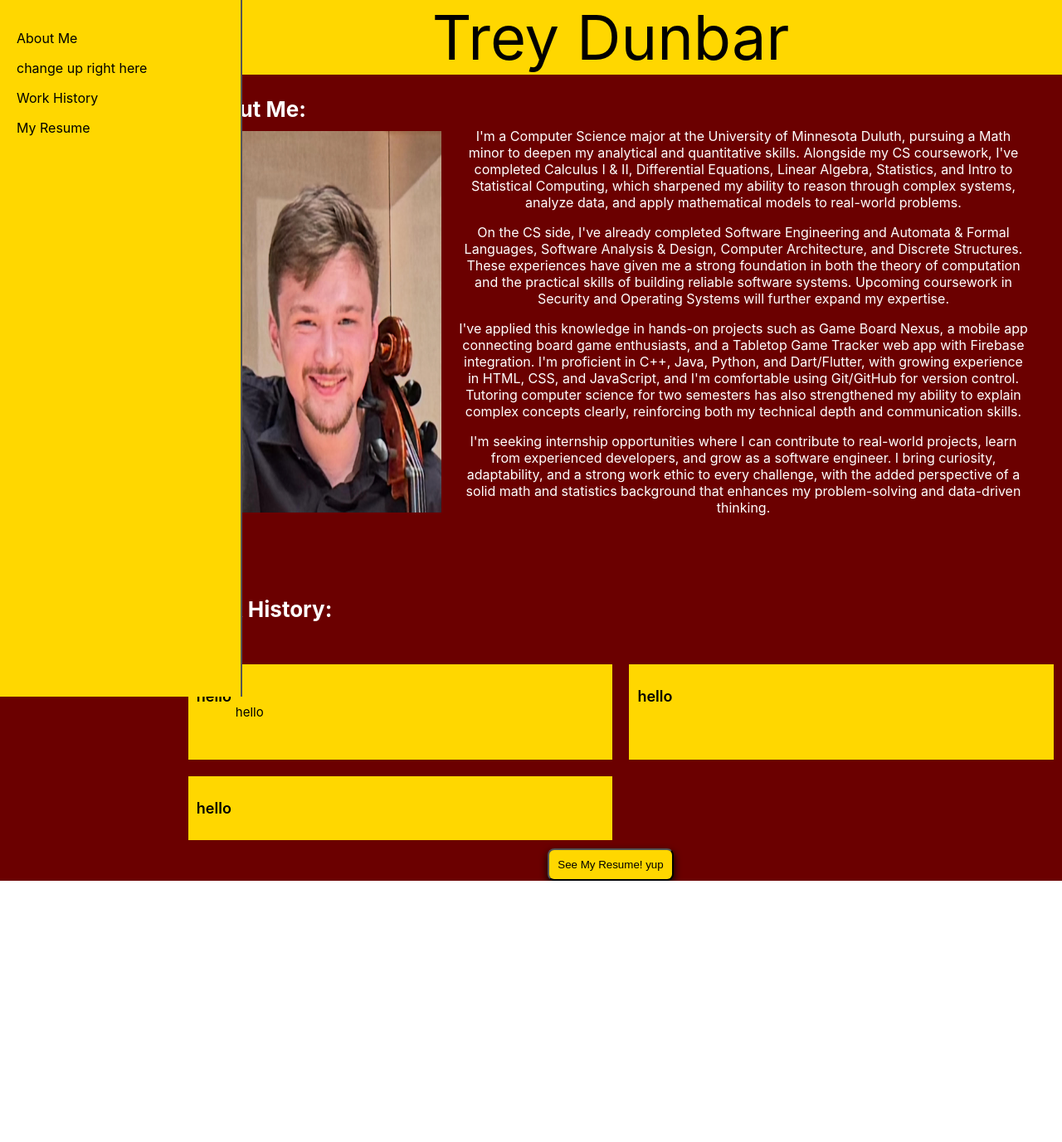
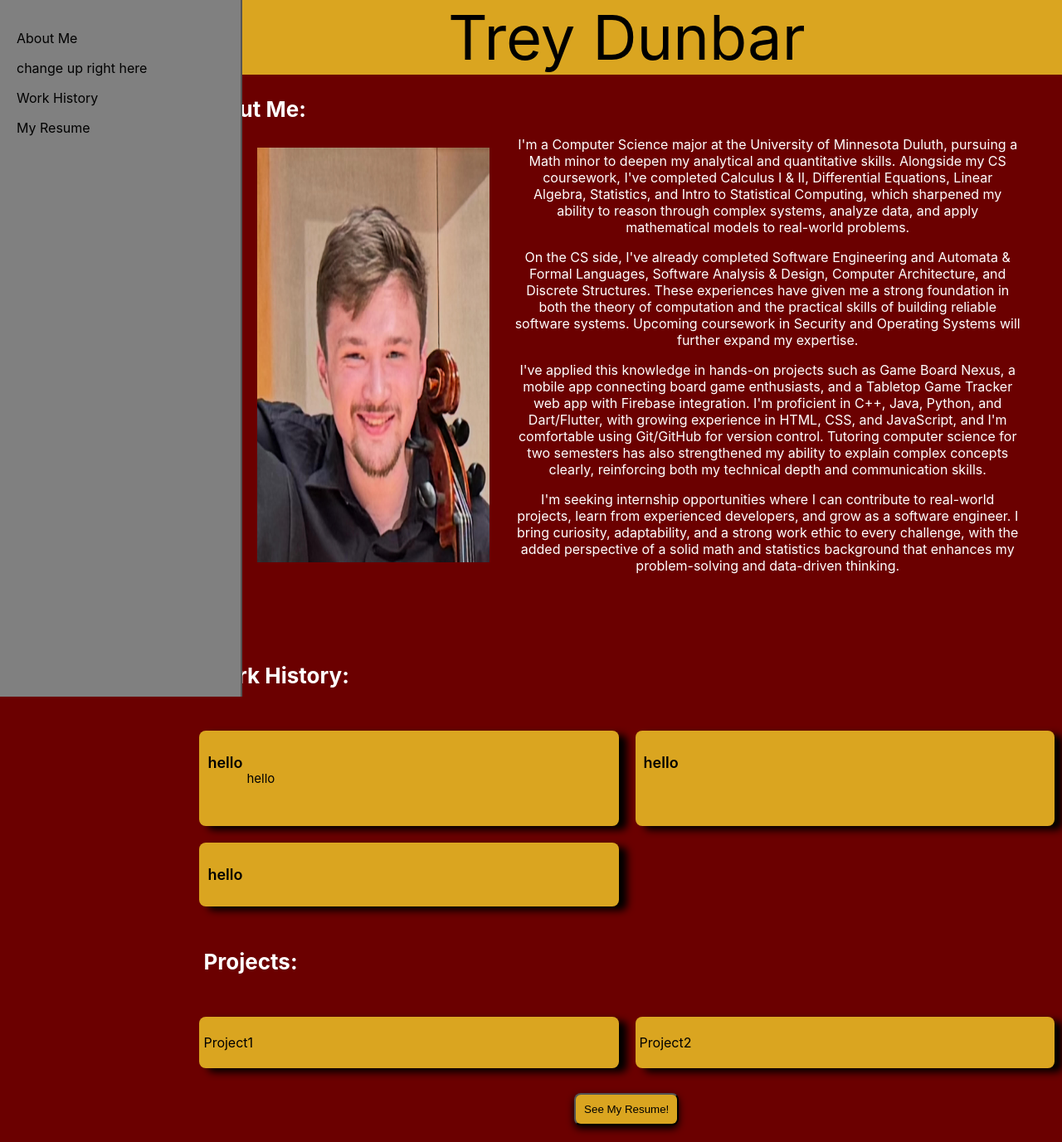
Before and after one commit to dunba149/resumeWebsite, a React (Create React App) app: page / in a window 1280 px wide. Shown: the whole page at 83% size. Before the commit the page ends 1062 px from the top, so only its background shows below. Built offline with nearby package versions, Linux system fonts and the light colour scheme.

Commit message:
added a projects area with the same theming as the work History and changed the color scheme to look a little better

```diff
--- a/src/App.css
+++ b/src/App.css
@@ -1,6 +1,6 @@
 .App {
   text-align: center;
-  width: 85vw;
+  width: 82vw;
   height: auto;
   margin-left: auto;
 
@@ -15,15 +15,20 @@
 }
 
 .myPicture {
-  padding: 20px;
+  padding: 30px;
+  background-color:#6b0000;
+  border-radius: 5px;
+  margin-left: auto;
 
 
 }
 
+
+
 .profile {
   width: 280px;
   height: auto;
-  padding: 20px;
+  padding: 30px;
 }
 .myDescription {
   display: flex;
@@ -34,7 +39,7 @@
 }
 .MyName {
   font-size:calc(10px + 8vmin) ;
-  background-color: gold;
+  background-color: goldenrod;
 
 }
 
@@ -43,7 +48,7 @@
   min-height: 100vh;
   min-width: 15vw;
   display: table;
-  background-color: gold;
+  background-color: grey;
   color: rgb(0, 0, 0);
   width: 250px;
   padding: 20px;
@@ -72,21 +77,21 @@
 .ResumeButton {
   font-style:normal;
   padding: 10px;
-  background-color: gold;
+  background-color: goldenrod;
   cursor: pointer;
   border-radius: 8px;
   box-shadow: 0 4px 10px black;
 
 }
 .ResumeButton:hover{
-  background-color: goldenrod;
+  background-color: rgba(218, 165, 32, 0.603);
 }
-.WorkHistoryColumns{
+.Columns{
   display: grid;
   grid-template-columns: repeat(2, 1fr);
   gap: 20px;
   padding: 10px;
-  width: 81.5vw;
+  width: 80.5vw;
   height: auto;
   margin-left: auto;
 
@@ -97,15 +102,17 @@
   display: flex;
   padding: 5px;
   color: black;
-  background-color: gold;
+  background-color: goldenrod;
+  border-radius: 8px;
+  box-shadow: 10px 5px 10px black;
 
 }
-.WorkHistoryTitle {
+.MainTitleOption {
   display: flex;
   padding: 15px;
   color: black;
   text-align: Left;
-  width: 81.25vw;
+  width: 80.5vw;
   margin-left: auto;
   height: auto;
   font-weight: 700;
@@ -133,3 +140,7 @@
   font-size: 15px;
   color: black;
 }
+
+.borderOfButton {
+  padding: 20px;
+}
--- a/src/App.js
+++ b/src/App.js
@@ -34,11 +34,11 @@ function Introduction() {
 }
 
 function MyDescription() {
-  return(
+  return (
 
     <div className="myPicture">
 
-      <div className= "myDescription">
+      <div className="myDescription">
 
         <img src={profileImage} alt="profile" className="profile" />
 
@@ -63,15 +63,15 @@ function MyDescription() {
   );
 }
 
-function WorkHistory () {
+function WorkHistory() {
   return (
 
-   <div className='WorkHistoryColumns'>
+    <div className='Columns'>
 
       <div className='Section'>
         <p className='Header'>
           hello
-      <p className = 'Description'>
+          <p className='Description'>
             hello
           </p>
         </p>
@@ -90,13 +90,32 @@ function WorkHistory () {
   );
 }
 
-function AboutMe () {
-  return(<div className = "AboutMe">
+function AboutMe() {
+  return (<div className="AboutMe">
     <p>
       About Me:
     </p>
 
   </div>);
+}
+
+function Projects() {
+  return (
+    <div className='Columns'>
+      <div className='Section'>
+
+
+      <p>
+        Project1
+      </p>
+      </div>
+      <div className='Section'>
+      <p>
+        Project2
+      </p>
+      </div>
+      </div>
+  );
 }
 
 
@@ -109,21 +128,26 @@ function App() {
       <Titles />
 
       <div className="App">
-        <Introduction/>
-        <AboutMe/>
-        <MyDescription/>
-        <p className='WorkHistoryTitle'>
+        <Introduction />
+        <AboutMe />
+        <MyDescription />
+        <p className='MainTitleOption'>
           Work History:
         </p>
-        <WorkHistory/>
+        <WorkHistory />
+        <p className='MainTitleOption'>
+          Projects:
+        </p>
+        <Projects/>
+        <div className = 'borderOfButton'>
         <button className="ResumeButton"
-        onClick={() => window.open( "https://drive.google.com/file/d/1PGdTQ20wvCBvQlYjCU4523KnN6_rI9wk/view?usp=sharing", "_blank")
+          onClick={() => window.open("https://drive.google.com/file/d/1PGdTQ20wvCBvQlYjCU4523KnN6_rI9wk/view?usp=sharing", "_blank")
 
           }
         >
-          See My Resume! yup
+          See My Resume!
         </button>
-
+        </div>
       </div>
     </div>
   );
```
Lines whose indentation alone changed are shown as unchanged.
